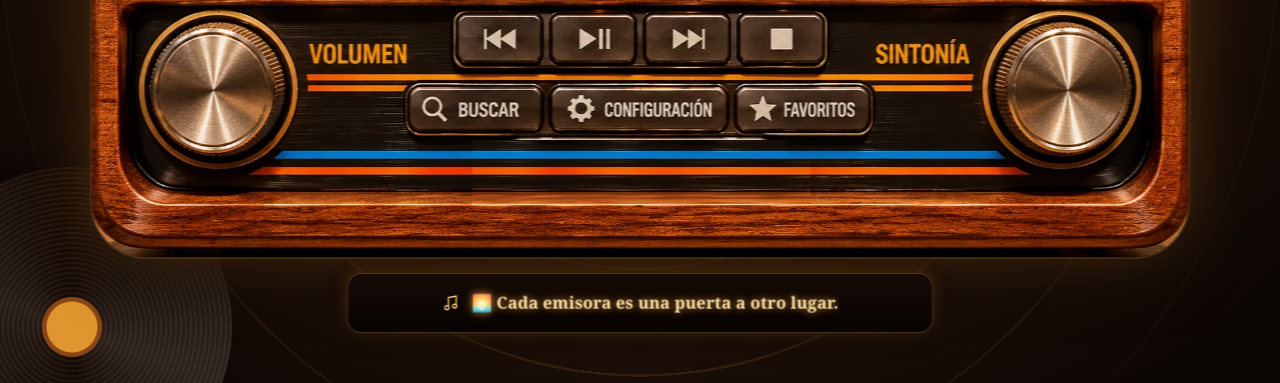
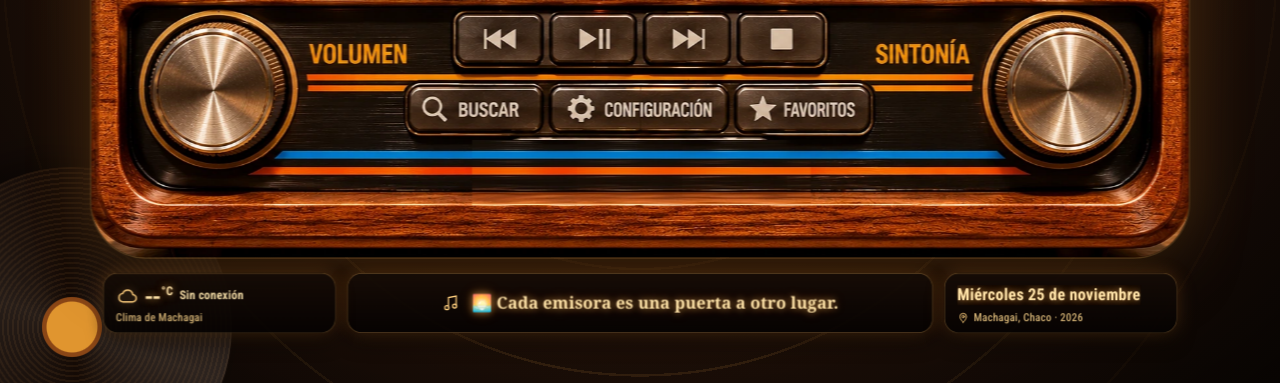
Before and after one commit to Ariel12877/Radio-Argentina-, a plain HTML site: page pc.html in a window 1280 px wide. Shown: the part 417-800 px from the top of the page. Drawn offline with Linux system fonts and the light colour scheme; no server answers.

Commit message:
Add files via upload

```diff
--- /dev/null
+++ b/pc-clima.js
@@ -0,0 +1,154 @@
+/* ============================================================
+   Clima y fecha de Machagai (versión PC)
+   - Izquierda: temperatura, estado del cielo, sensación térmica y humedad.
+   - Derecha: fecha de hoy y la ciudad.
+   - El clima viene de Open-Meteo (gratis, sin clave), se actualiza cada 15 minutos.
+   - Si no hay internet, queda el último dato (apagado si es viejo) o "Sin conexión".
+   No toca pc.js ni pc-pro.js: solo lee y escribe en las cajas de pc.html.
+   Para cambiar de ciudad: editá LAT, LON, CIUDAD y PROVINCIA.
+   ============================================================ */
+(function () {
+  "use strict";
+
+  var CIUDAD = "Machagai";
+  var PROVINCIA = "Chaco";
+  var LAT = -26.92;              // aproximado, centro de la ciudad
+  var LON = -60.04;
+  var TZ = "America/Argentina/Buenos_Aires"; // Chaco usa la misma hora (UTC-3)
+
+  var CADA_OK = 15 * 60 * 1000;   // cada cuánto pide el clima
+  var CADA_ERROR = 2 * 60 * 1000; // si falló, reintenta antes
+  var DATO_VIEJO = 60 * 60 * 1000; // pasada 1 hora sin datos nuevos, la caja se apaga un poco
+
+  function $(id) { return document.getElementById(id); }
+  var cajaClima = $("climaBox"), cajaFecha = $("fechaBox");
+  if (!cajaClima && !cajaFecha) return;
+
+  /* ---------- Fecha y ciudad ---------- */
+  var fmt = null;
+  try {
+    fmt = new Intl.DateTimeFormat("es-AR", { timeZone: TZ, weekday: "long", day: "numeric", month: "long", year: "numeric" });
+  } catch (e) { fmt = null; }
+
+  var MESES = ["enero", "febrero", "marzo", "abril", "mayo", "junio", "julio", "agosto", "septiembre", "octubre", "noviembre", "diciembre"];
+  var DIAS = ["domingo", "lunes", "martes", "miércoles", "jueves", "viernes", "sábado"];
+
+  function partesFecha() {
+    var p = {};
+    if (fmt) {
+      fmt.formatToParts(new Date()).forEach(function (x) { p[x.type] = x.value; });
+      if (p.weekday && p.day && p.month && p.year) return p;
+    }
+    var d = new Date(); // respaldo: la hora de la computadora
+    return { weekday: DIAS[d.getDay()], day: String(d.getDate()), month: MESES[d.getMonth()], year: String(d.getFullYear()) };
+  }
+
+  var ultimaFecha = "";
+  function pintarFecha() {
+    var p = partesFecha();
+    var clave = p.day + p.month + p.year;
+    if (clave === ultimaFecha) return; // no vuelve a escribir si el día no cambió
+    ultimaFecha = clave;
+    var dia = p.weekday.charAt(0).toUpperCase() + p.weekday.slice(1);
+    var el = $("fechaDia"), ciudad = $("fechaCiudad");
+    if (el) el.textContent = dia + " " + p.day + " de " + p.month;
+    if (ciudad) ciudad.textContent = CIUDAD + ", " + PROVINCIA + " · " + p.year;
+    if (cajaFecha) cajaFecha.classList.add("ready");
+  }
+
+  /* ---------- Íconos (trazo ámbar, igual que las notas musicales) ---------- */
+  var NUBE = "M7 19h10.5a3.8 3.8 0 0 0 .4-7.6A5.6 5.6 0 0 0 7.2 10.3 4.4 4.4 0 0 0 7 19z";
+  var ICONOS = {
+    sol: '<circle cx="12" cy="12" r="4"/><path d="M12 2.5v2.3M12 19.2v2.3M2.5 12h2.3M19.2 12h2.3M5.3 5.3l1.6 1.6M17.1 17.1l1.6 1.6M18.7 5.3l-1.6 1.6M6.9 17.1l-1.6 1.6"/>',
+    luna: '<path d="M20 14.6A8 8 0 1 1 9.4 4a6.5 6.5 0 0 0 10.6 10.6z"/>',
+    parcial: '<circle cx="8" cy="8" r="2.8"/><path d="M8 2.2v1.2M2.2 8h1.2M3.9 3.9l.9.9M12.1 3.9l-.9.9"/><path d="M9.5 20h8a3.3 3.3 0 0 0 .3-6.6 4.6 4.6 0 0 0-8.7 1.2A3.1 3.1 0 0 0 9.5 20z"/>',
+    nube: '<path d="' + NUBE + '"/>',
+    niebla: '<path d="M4 9h16M6 13h12M4 17h16"/>',
+    lluvia: '<path d="M7 15h10.5a3.8 3.8 0 0 0 .4-7.6A5.6 5.6 0 0 0 7.2 6.3 4.4 4.4 0 0 0 7 15z"/><path d="M8 18.5l-1 2.2M12 18.5l-1 2.2M16 18.5l-1 2.2"/>',
+    tormenta: '<path d="M7 14.5h10.5a3.8 3.8 0 0 0 .4-7.6A5.6 5.6 0 0 0 7.2 5.8 4.4 4.4 0 0 0 7 14.5z"/><path d="M12.5 14l-2.6 4.2h3.4l-2.2 3.6"/>',
+    nieve: '<path d="M12 3v18M4.2 7.5l15.6 9M19.8 7.5l-15.6 9"/>'
+  };
+
+  /* Códigos WMO que usa Open-Meteo: [texto, ícono] */
+  var CIELO = {
+    0: ["Despejado", "sol"], 1: ["Mayormente despejado", "sol"], 2: ["Parcialmente nublado", "parcial"], 3: ["Nublado", "nube"],
+    45: ["Niebla", "niebla"], 48: ["Niebla helada", "niebla"],
+    51: ["Llovizna leve", "lluvia"], 53: ["Llovizna", "lluvia"], 55: ["Llovizna intensa", "lluvia"],
+    56: ["Llovizna helada", "lluvia"], 57: ["Llovizna helada", "lluvia"],
+    61: ["Lluvia leve", "lluvia"], 63: ["Lluvia", "lluvia"], 65: ["Lluvia fuerte", "lluvia"],
+    66: ["Lluvia helada", "lluvia"], 67: ["Lluvia helada", "lluvia"],
+    71: ["Nevada leve", "nieve"], 73: ["Nevada", "nieve"], 75: ["Nevada fuerte", "nieve"], 77: ["Granizo fino", "nieve"],
+    80: ["Chubascos leves", "lluvia"], 81: ["Chubascos", "lluvia"], 82: ["Chubascos fuertes", "lluvia"],
+    85: ["Chubascos de nieve", "nieve"], 86: ["Chubascos de nieve", "nieve"],
+    95: ["Tormenta", "tormenta"], 96: ["Tormenta con granizo", "tormenta"], 99: ["Tormenta con granizo", "tormenta"]
+  };
+
+  /* ---------- Clima ---------- */
+  var dato = null;      // último dato bueno: { temp, sens, hum, codigo, dia, cuando }
+  var timer = 0;
+
+  function pintarClima() {
+    if (!cajaClima) return;
+    var temp = $("climaTemp"), desc = $("climaDesc"), sub = $("climaSub"), ico = $("climaIco");
+    if (!dato) {
+      if (temp) temp.innerHTML = "--<small>°C</small>";
+      if (desc) desc.textContent = timer ? "Sin conexión" : "Cargando…";
+      if (sub) sub.textContent = "Clima de " + CIUDAD;
+      if (ico) ico.innerHTML = ICONOS.nube;
+      cajaClima.classList.add("ready");
+      return;
+    }
+    var info = CIELO[dato.codigo] || ["Sin datos del cielo", "nube"];
+    var icono = info[1];
+    if (dato.dia === 0 && (icono === "sol")) icono = "luna"; // de noche, un cielo despejado muestra la luna
+    if (temp) temp.innerHTML = Math.round(dato.temp) + "<small>°C</small>";
+    if (desc) desc.textContent = info[0];
+    if (sub) sub.textContent = "Sensación " + Math.round(dato.sens) + "° · Humedad " + Math.round(dato.hum) + "%";
+    if (ico) ico.innerHTML = ICONOS[icono] || ICONOS.nube;
+    cajaClima.classList.add("ready");
+    cajaClima.classList.toggle("stale", Date.now() - dato.cuando > DATO_VIEJO);
+  }
+
+  function programar(ms) {
+    clearTimeout(timer);
+    timer = setTimeout(pedirClima, ms);
+  }
+
+  function pedirClima() {
+    var url = "https://api.open-meteo.com/v1/forecast?latitude=" + LAT + "&longitude=" + LON +
+      "&current=temperature_2m,apparent_temperature,relative_humidity_2m,weather_code,is_day&timezone=auto";
+    fetch(url, { cache: "no-store" })
+      .then(function (r) { if (!r.ok) throw new Error("HTTP " + r.status); return r.json(); })
+      .then(function (d) {
+        var c = d && d.current;
+        if (!c || typeof c.temperature_2m !== "number") throw new Error("sin datos");
+        dato = {
+          temp: c.temperature_2m,
+          sens: typeof c.apparent_temperature === "number" ? c.apparent_temperature : c.temperature_2m,
+          hum: typeof c.relative_humidity_2m === "number" ? c.relative_humidity_2m : 0,
+          codigo: c.weather_code,
+          dia: c.is_day === 0 ? 0 : 1,
+          cuando: Date.now()
+        };
+        pintarClima();
+        programar(CADA_OK);
+      })
+      .catch(function () {
+        programar(CADA_ERROR);
+        pintarClima();
+      });
+  }
+
+  /* ---------- Arranque ---------- */
+  pintarFecha();
+  pintarClima();
+  pedirClima();
+  setInterval(pintarFecha, 30 * 1000); // para que cambie solo a medianoche
+
+  // Al volver a la pestaña, se pone al día (la computadora pudo dormirse)
+  document.addEventListener("visibilitychange", function () {
+    if (document.hidden) return;
+    pintarFecha();
+    if (!dato || Date.now() - dato.cuando > CADA_OK) pedirClima();
+  });
+})();
--- a/pc-pro.css
+++ b/pc-pro.css
@@ -122,3 +122,30 @@ body:has(#btnPlay.is-playing) .note{
 .phrase-box.phrase-in .phrase-text{animation:phraseIn .5s ease both}
 @keyframes phraseIn{from{opacity:0;transform:translateY(6px)}to{opacity:1;transform:translateY(0)}}
 @media (prefers-reduced-motion:reduce){.phrase-box{transition:none}.phrase-box.phrase-in .phrase-text{animation:none}}
+
+/* ===== CLIMA Y FECHA · a los costados del visor de frases =====
+   Izquierda: clima de Machagai. Derecha: fecha y ciudad. Mismo estilo que .phrase-box.
+   El visor de frases ocupa de 358 a 1178 px; estas cajas caben en los 358 px que sobran a cada lado. */
+.info-box{top:966px;width:326px;height:84px;border-radius:20px;padding:0 18px;
+  display:flex;flex-direction:column;justify-content:center;gap:3px;
+  background:linear-gradient(180deg,rgba(22,12,6,.94),rgba(6,3,2,.94));
+  box-shadow:0 0 0 1px rgba(255,190,100,.32) inset,0 0 26px rgba(255,150,50,.22),0 14px 24px rgba(0,0,0,.55);
+  color:#ffe3a8;pointer-events:none;opacity:0;transition:opacity .4s ease,filter .4s ease}
+.info-box.ready{opacity:1}
+.info-box.stale{filter:saturate(.45) brightness(.8)}
+.info-clima{left:16px}
+.info-fecha{left:1194px}
+.info-row{display:flex;align-items:center;gap:9px;min-width:0;height:38px}
+.info-ic{flex:none;width:32px;height:32px;filter:drop-shadow(0 0 6px rgba(255,190,100,.45))}
+.info-big{flex:none;font:700 34px/1 Georgia,serif;color:#ffe3a8;letter-spacing:.2px;
+  text-shadow:0 0 10px rgba(255,190,100,.6),0 0 20px rgba(255,140,40,.3)}
+.info-big small{font:600 17px/1 var(--cond);margin-left:1px;vertical-align:top;position:relative;top:3px}
+.info-desc{min-width:0;flex:1;overflow:hidden;white-space:nowrap;text-overflow:ellipsis;
+  font:600 17px/1.2 var(--cond);color:#f0d9a4;letter-spacing:.2px}
+.info-date{min-width:0;overflow:hidden;white-space:nowrap;text-overflow:ellipsis;
+  font:700 23px/1.2 var(--cond);color:#ffe3a8;letter-spacing:.3px;
+  text-shadow:0 0 10px rgba(255,190,100,.6),0 0 20px rgba(255,140,40,.3)}
+.info-sub{display:flex;align-items:center;gap:6px;min-width:0;overflow:hidden;white-space:nowrap;text-overflow:ellipsis;
+  font:500 15.5px/1.2 var(--cond);color:#cfae72;letter-spacing:.25px}
+.info-pin{flex:none;width:17px;height:17px}
+@media (prefers-reduced-motion:reduce){.info-box{transition:none}}
--- a/pc.html
+++ b/pc.html
@@ -30,7 +30,7 @@
   </script>
   <title>Radio Argentina</title>
   <link rel="stylesheet" href="pc.css?v=34" />
-  <link rel="stylesheet" href="pc-pro.css?v=5" />
+  <link rel="stylesheet" href="pc-pro.css?v=6" />
 </head>
 <body>
   <div class="backdrop" aria-hidden="true"></div>
@@ -52,6 +52,26 @@
       <svg class="phrase-ic" viewBox="0 0 24 24" fill="none" stroke="#ffcf7e" stroke-width="1.6" stroke-linecap="round"><path d="M9 18V5l10-2v13"/><circle cx="7" cy="18" r="2.6"/><circle cx="17" cy="16" r="2.6"/></svg>
       <span class="phrase-text" id="phraseText"></span>
     </div>
+
+    <!-- Clima de Machagai (izquierda) y fecha + ciudad (derecha), a los lados del visor de frases.
+         Los datos los llena pc-clima.js; el estilo está al final de pc-pro.css. -->
+    <aside class="info-box info-clima" id="climaBox" title="Clima en Machagai" aria-label="Clima en Machagai">
+      <div class="info-row">
+        <svg class="info-ic" id="climaIco" viewBox="0 0 24 24" fill="none" stroke="#ffcf7e" stroke-width="1.5" stroke-linecap="round" stroke-linejoin="round" aria-hidden="true"></svg>
+        <span class="info-big" id="climaTemp">--<small>°C</small></span>
+        <span class="info-desc" id="climaDesc">Cargando…</span>
+      </div>
+      <div class="info-sub" id="climaSub">&nbsp;</div>
+    </aside>
+    <aside class="info-box info-fecha" id="fechaBox" aria-label="Fecha y ciudad">
+      <div class="info-row">
+        <span class="info-date" id="fechaDia"></span>
+      </div>
+      <div class="info-sub">
+        <svg class="info-pin" viewBox="0 0 24 24" fill="none" stroke="#ffcf7e" stroke-width="1.8" stroke-linecap="round" stroke-linejoin="round" aria-hidden="true"><path d="M12 21s-6.5-5.6-6.5-11a6.5 6.5 0 0 1 13 0c0 5.4-6.5 11-6.5 11z"/><circle cx="12" cy="10" r="2.3"/></svg>
+        <span id="fechaCiudad">Machagai, Chaco</span>
+      </div>
+    </aside>
     <div class="notes-dock" aria-hidden="true">
       <svg class="note n1" viewBox="0 0 24 24" fill="none" stroke="#ffb454" stroke-width="1.4" stroke-linecap="round"><path d="M9 18V5l10-2v13"/><circle cx="7" cy="18" r="2.6"/><circle cx="17" cy="16" r="2.6"/></svg>
       <svg class="note n2" viewBox="0 0 24 24" fill="none" stroke="#ffb454" stroke-width="1.4" stroke-linecap="round"><path d="M9 18V5l10-2v13"/><circle cx="7" cy="18" r="2.6"/><circle cx="17" cy="16" r="2.6"/></svg>
@@ -238,6 +258,7 @@
   <script src="logos.js?v=1"></script>
   <script src="pc.js?v=30"></script>
   <script src="pc-pro.js?v=1"></script>
+  <script src="pc-clima.js?v=1"></script>
   <script src="update.js?v=2"></script>
   <script>
     (function () {
--- a/sw.js
+++ b/sw.js
@@ -1,7 +1,7 @@
 // Cada vez que subas cambios a GitHub, subí también este número (v60 → v61, etc.).
 // Si no cambia, el botón rojo de "Nueva actualización" no aparece.
 // (Ya no hace falta cambiar los "?v=" de los <script> y los <link>.)
-const CACHE = "radio-ar-v119";
+const CACHE = "radio-ar-v120";
 const ASSETS = [
   "./",
   "./index.html",
@@ -15,6 +15,7 @@ const ASSETS = [
   "./pc.css",
   "./pc-pro.css",
   "./pc-pro.js",
+  "./pc-clima.js",
   "./frases.json",
   "./pc.js",
   "./manifest.json",
```
